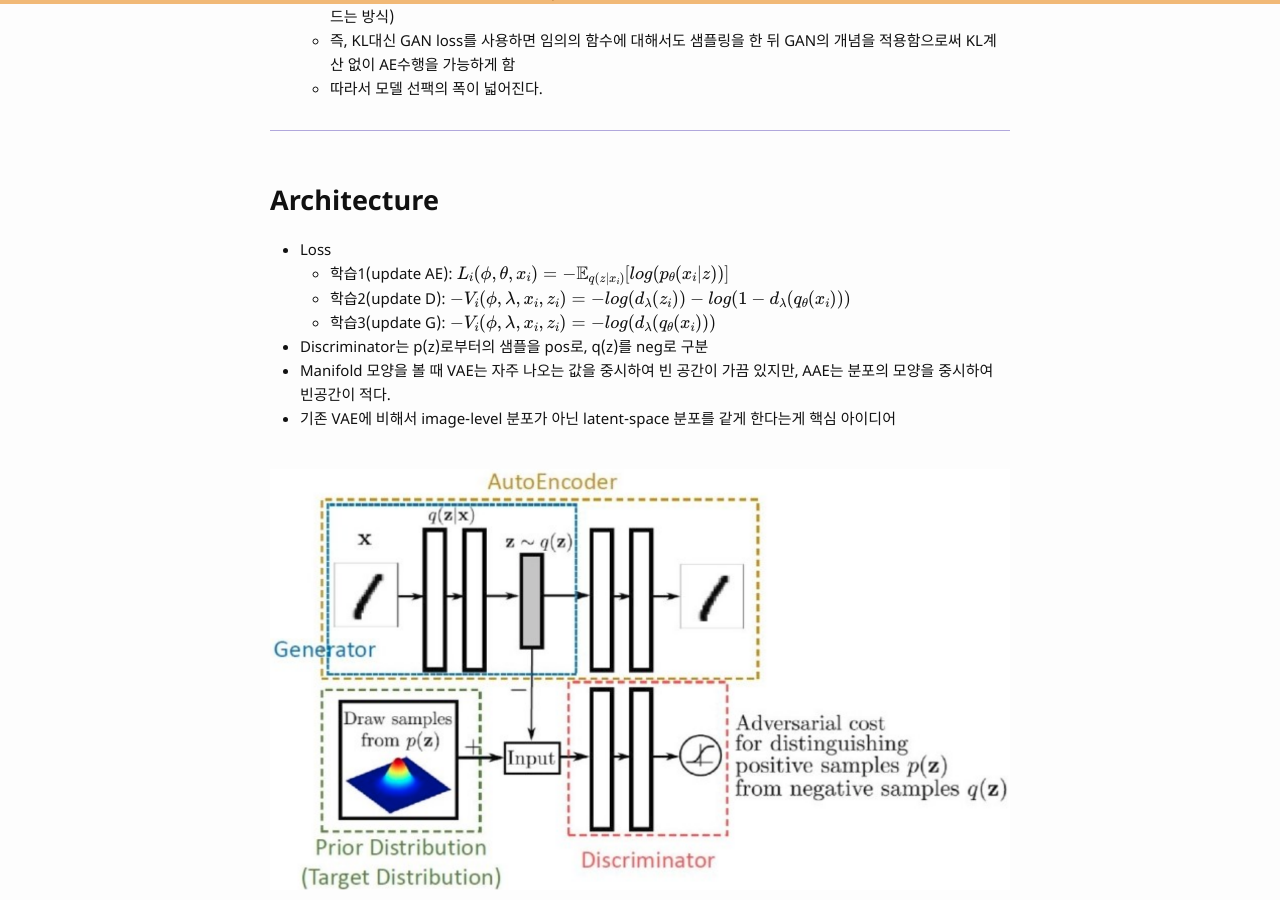
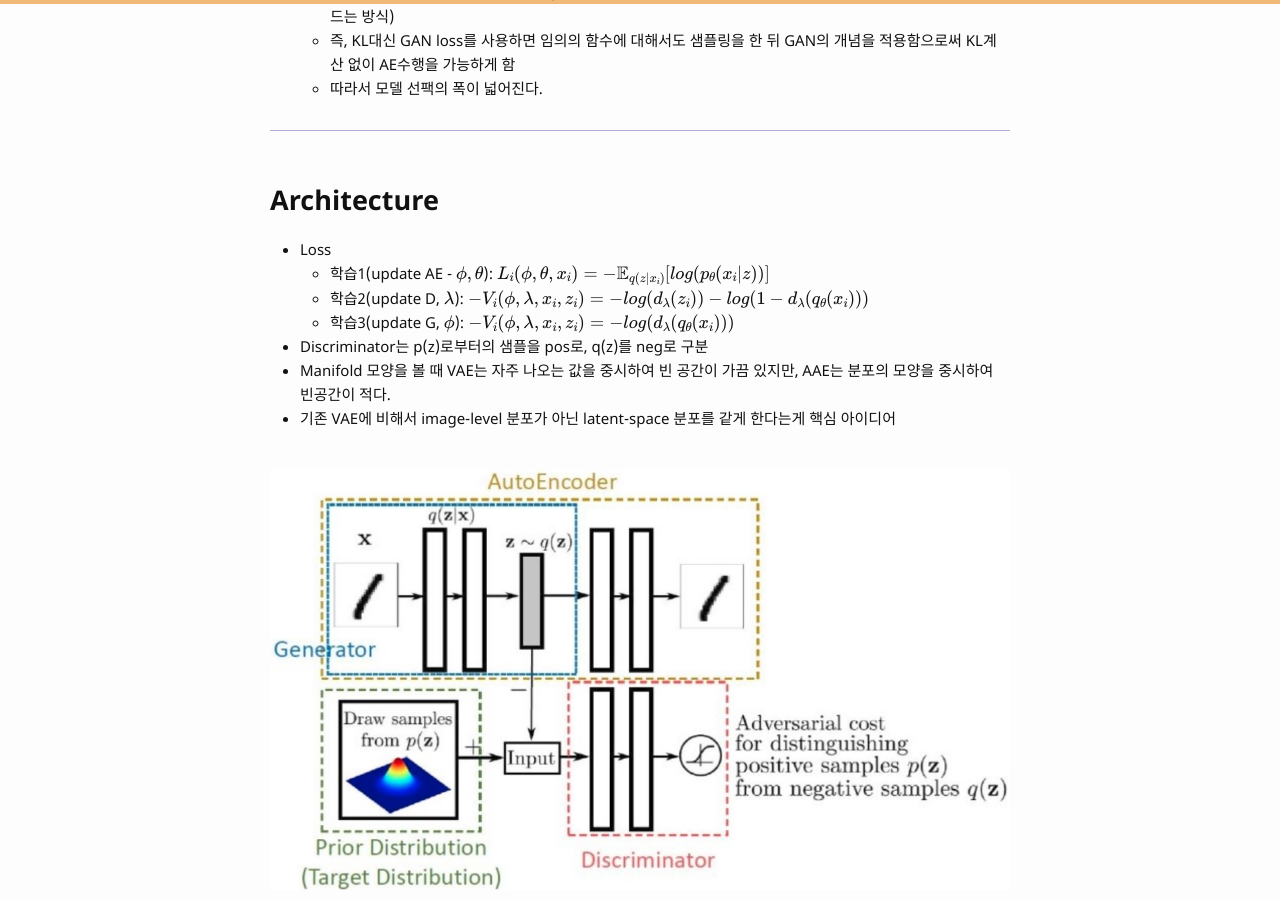
Before and after one commit to bismex/bismex.github.io, a Jekyll site: the page built from _posts/2019-05-25-AAE.md, in a window 1280 px wide and 900 px high, scrolled down 889 px. Built offline with Jekyll 4.4.1, drawn with Linux system fonts in a browser that asks for light colours; formulas are drawn with MathJax 3.

Commit message:
Update 2019-05-25-AAE.md

```diff
--- a/_posts/2019-05-25-AAE.md
+++ b/_posts/2019-05-25-AAE.md
@@ -40,15 +40,15 @@ tags: ML gan autoencoder generative-model
 ## Architecture
 
 - Loss
-  - 학습1(update AE):
+  - 학습1(update AE - $$\phi, \theta$$):
   $$
   L_i(\phi, \theta, x_i) = - \mathbb{E}_{q(z|x_i)} [log(p_\theta (x_i|z))]
   $$
-  - 학습2(update D):
+  - 학습2(update D, $$\lambda$$):
   $$
   -V_i(\phi, \lambda, x_i, z_i) = - log(d_\lambda (z_i))-log(1-d_\lambda (q_\theta (x_i)))
   $$
-  - 학습3(update G):
+  - 학습3(update G, $$\phi$$):
   $$
   -V_i(\phi, \lambda, x_i, z_i) = - log(d_\lambda (q_\theta (x_i)))
   $$
```
